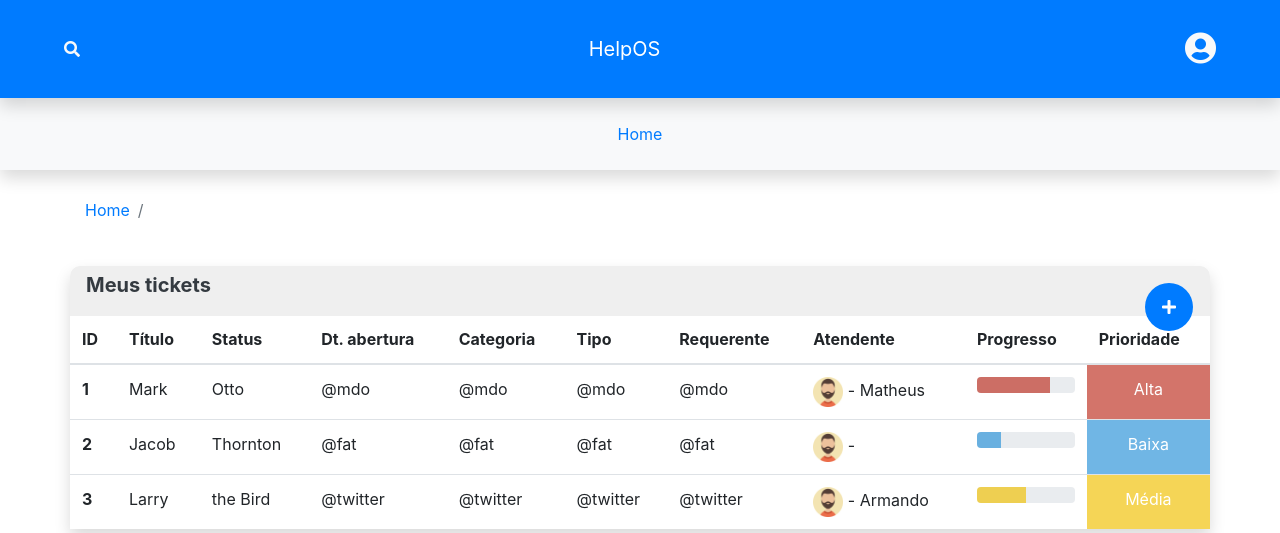
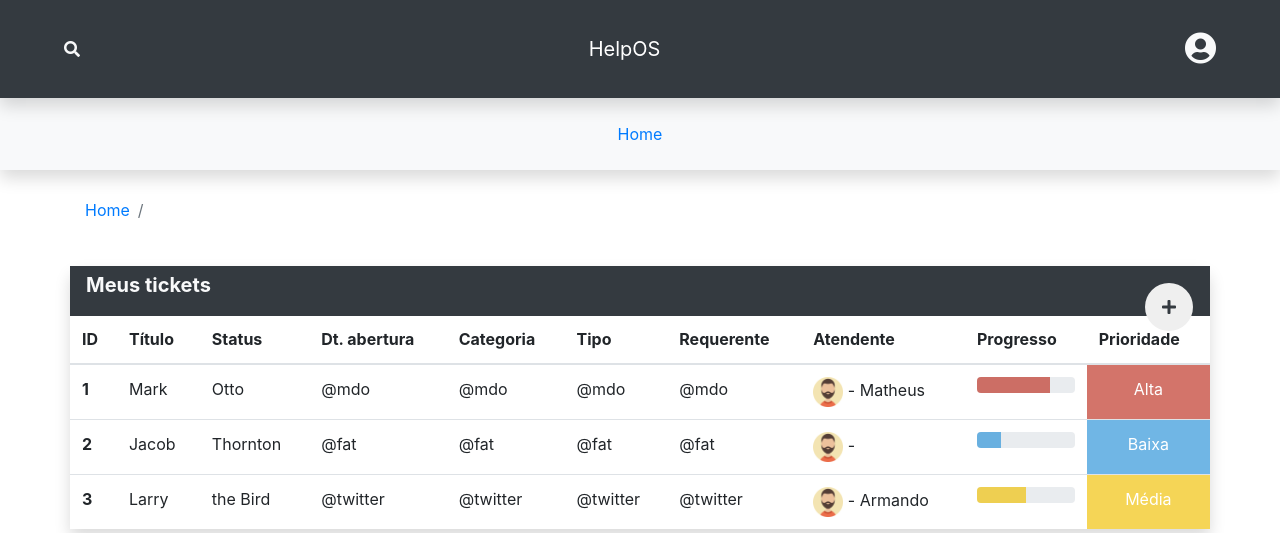
Before and after one commit to mrbrunelli/help-os, a PHP site: page /app/pages/ in a window 1280 px wide. Shown: the top 533 px of the page. Run offline with PHP 8.4, Linux system fonts and the light colour scheme; the visitor is signed in with stand-in values (Sample User, id 1); some libraries are stand-ins or nearby versions.

Commit message:
cores principais alteradas para dark

```diff
--- a/app/assets/css/style.css
+++ b/app/assets/css/style.css
@@ -93,7 +93,7 @@
     }
 
     .btn-add {
-        background-color: #007bff;
+        /* background-color: #007bff; */
         color: white;
         display: block;
         height: 3em;
@@ -176,7 +176,8 @@
         cursor: pointer;
         width: 80px;
         height: 99%;
-        background: #007bff;
+        background: #343a40;
+        ;
         color: #fff;
     }
 
--- a/app/pages/header.php
+++ b/app/pages/header.php
@@ -34,7 +34,7 @@ $_SESSION['UsuarioTipo'] != '2' ? $menu = "style='display:none'" : $menu = "";
 
     <header class="sticky-top">
         <!-- PRIMEIRO NAV  -->
-        <nav class="navbar-nav navbar-dark bg-primary shadow position">
+        <nav class="navbar-nav navbar-dark bg-dark shadow position">
             <ul class="navbar nav justify-content-between py-4">
                 <li class="nav-item">
 
--- a/app/pages/home.php
+++ b/app/pages/home.php
@@ -3,11 +3,11 @@
             <table class="table table-hover" style="margin-bottom: 0 !important;">
                 <thead>
                     <div style="position: relative;">
-                        <div class="pt-1 borda" style="position: absolute; width: 100%; background-color: rgb(239, 239, 239);">
-                            <p class="font-weight-bold text-dark lead ml-3">Meus tickets</p>
+                        <div class="pt-1 bg-dark" style="position: absolute; width: 100%;">
+                            <p class="font-weight-bolder text-light lead ml-3">Meus tickets</p>
                         </div>
                         <div style="padding: 1.5%; position: absolute; width: 100%;">
-                            <button type="button" class="btn-add" style="float: right;" data-toggle="modal" data-target="#adicionar"><i class="fas fa-plus"></i></button>
+                            <button type="button" class="btn-add" style="float: right;" data-toggle="modal" data-target="#adicionar"><i class="fas fa-plus text-dark"></i></button>
                         </div>
                     </div>
                     <div class="pt-5">
--- a/app/pages/modal.php
+++ b/app/pages/modal.php
@@ -3,7 +3,7 @@
       <div class="modal-dialog modal-lg" role="document">
           <div class="modal-content">
               <div class="">
-                  <div class="bg-primary text-light col-12 text-center">
+                  <div class="bg-dark text-light col-12 text-center">
                       <h1 class="font-weight-light py-3">Cadastro de usuários <button type="button" class="btn float-right" onclick="editaUsuario()"><i class="fa fa-edit text-light fa-2x"></i></button></h1>
                   </div>
               </div>
@@ -78,8 +78,8 @@
 
               </div>
               <div class="modal-footer">
-                  <button type="reset" class="btn btn-danger" data-dismiss="modal"><i class="far fa-times-circle"></i> Cancelar</button>
-                  <button type="submit" class="btn btn-success"><i class="far fa-check-circle"></i> Salvar</button>
+                  <button type="reset" class="btn btn-light" data-dismiss="modal"><i class="far fa-times-circle"></i> Cancelar</button>
+                  <button type="submit" class="btn btn-dark"><i class="far fa-check-circle"></i> Salvar</button>
               </div>
           </div>
       </div>
@@ -93,7 +93,7 @@
       <div class="modal-dialog modal-lg" role="document">
           <div class="modal-content">
               <div class="">
-                  <div class="bg-primary text-light col-12 text-center">
+                  <div class="bg-dark text-light col-12 text-center">
                       <h1 class="font-weight-light py-3">Cadastro de tickets</h1>
                   </div>
                   </button>
@@ -149,8 +149,8 @@
                   </div>
               </div>
               <div class="modal-footer">
-                  <button type="reset" class="btn btn-danger" data-dismiss="modal"><i class="far fa-times-circle"></i> Fechar</button>
-                  <button type="submit" class="btn btn-success"><i class="far fa-check-circle"></i> Salvar</button>
+                  <button type="reset" class="btn btn-light" data-dismiss="modal"><i class="far fa-times-circle"></i> Fechar</button>
+                  <button type="submit" class="btn btn-dark"><i class="far fa-check-circle"></i> Salvar</button>
               </div>
           </div>
       </div>
@@ -167,7 +167,7 @@
       <div class="modal-dialog modal-xl" role="document">
           <div class="modal-content">
               <div class="">
-                  <div class="bg-primary text-light col-12 text-center">
+                  <div class="bg-dark text-light col-12 text-center">
                       <h1 class="font-weight-light py-3">Lista de Usuários</h1>
                   </div>
                   </button>
@@ -181,7 +181,7 @@
                   </div>
               </div>
               <div class="modal-footer">
-                  <button type="reset" class="btn btn-danger" data-dismiss="modal"><i class="far fa-times-circle"></i> Fechar</button>
+                  <button type="reset" class="btn btn-light" data-dismiss="modal"><i class="far fa-times-circle"></i> Fechar</button>
               </div>
           </div>
       </div>
```
